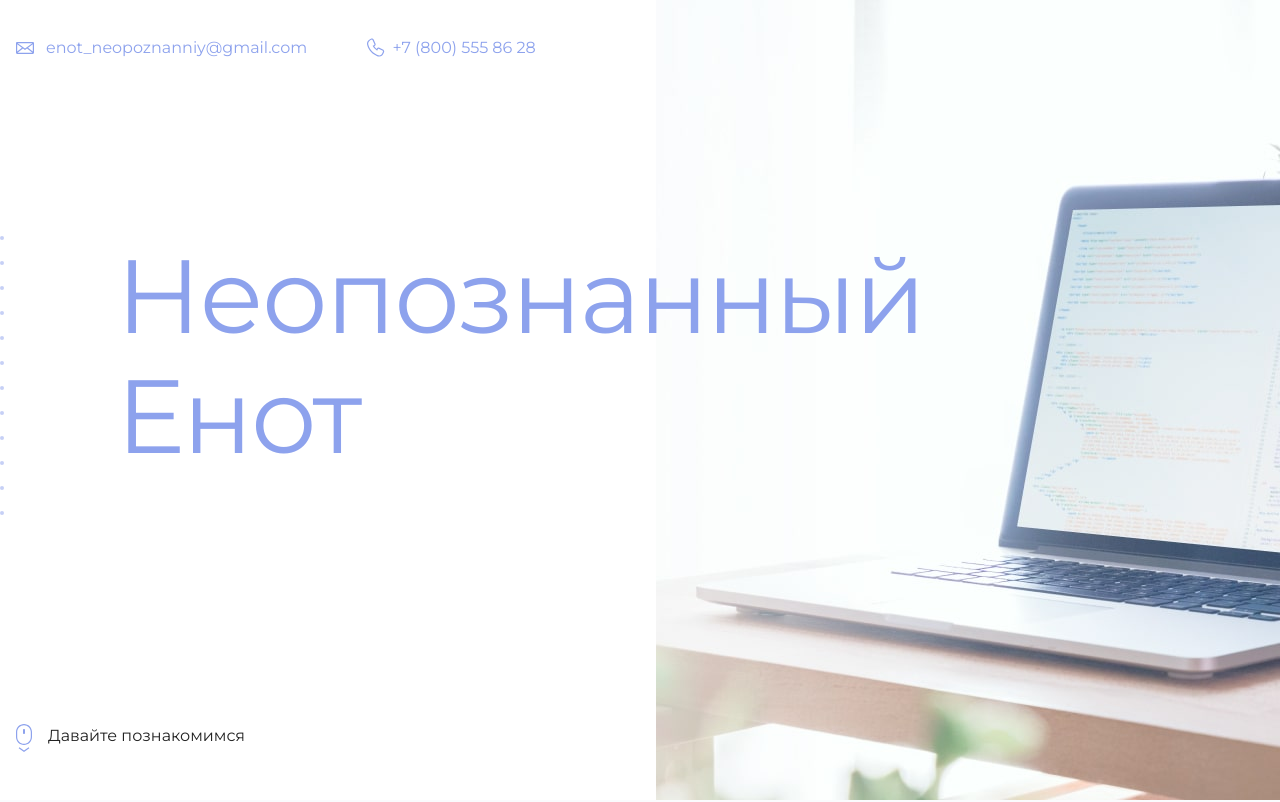
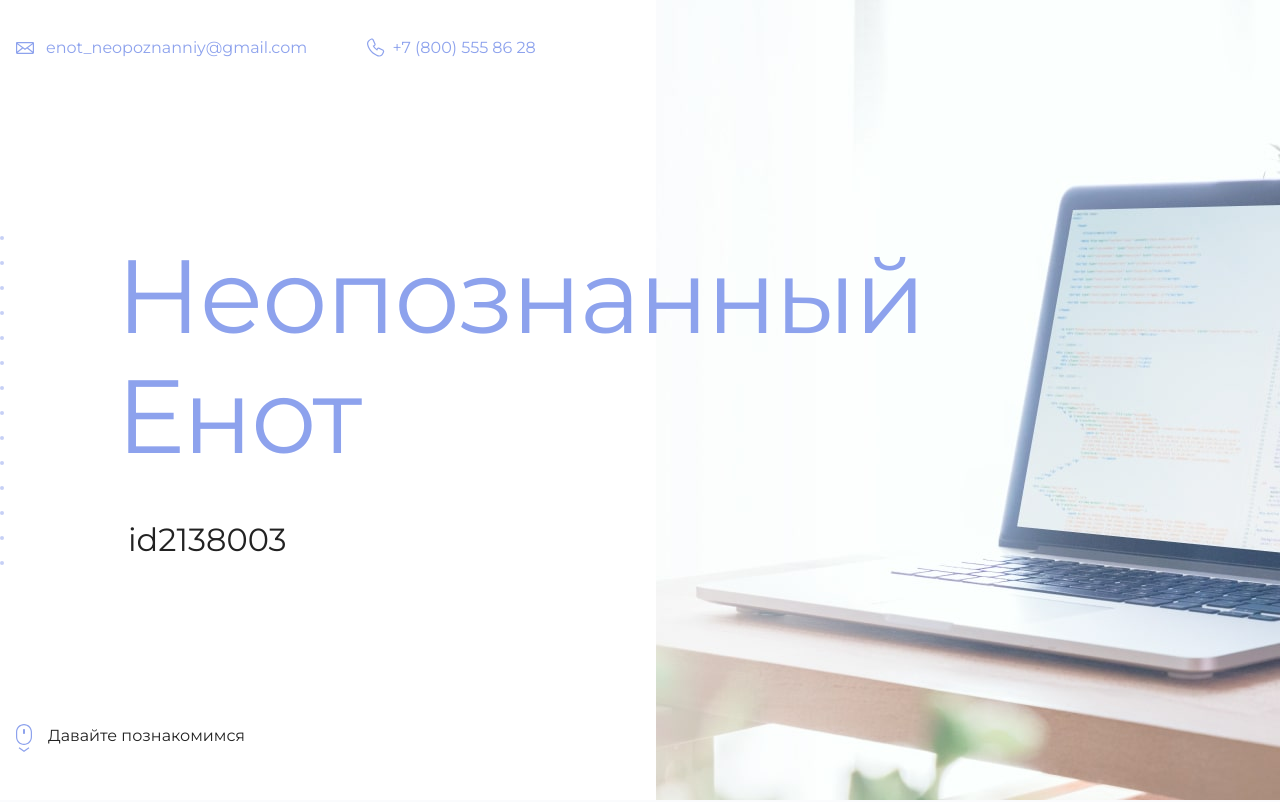
Before and after one commit to Sender60/experiment1, a plain HTML site: page index.html in a window 1280 px wide. Shown: the top 802 px of the page. Drawn offline with Linux system fonts and the light colour scheme.

Commit message:
Добавляет id

```diff
--- a/index.html
+++ b/index.html
@@ -19,7 +19,7 @@
       <section class="hero-image">
         <div class="container">
           <h1 class="heading">Неопознанный Енот</h1>
-          <p><!-- Тут ваш id на сайте Академии --></p>
+          <p>id2138003</p>
         </div>
       </section>
 
```
